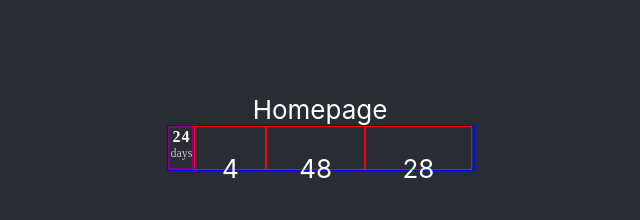
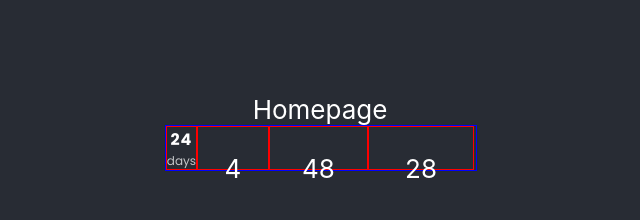
Before and after one commit to Wesley-Ryan/companyFE, a React (Create React App) app: page / in a window 1280 px wide. Shown: the part 268-488 px from the top of the page, without its empty margins (320-960 px from the left). Built offline with nearby package versions, Linux system fonts and the light colour scheme.

Commit message:
imported Poppins per design file

```diff
--- a/public/index.html
+++ b/public/index.html
@@ -15,6 +15,12 @@
       user's mobile device or desktop. See https://developers.google.com/web/fundamentals/web-app-manifest/
     -->
     <link rel="manifest" href="%PUBLIC_URL%/manifest.json" />
+    <link rel="preconnect" href="https://fonts.googleapis.com" />
+    <link rel="preconnect" href="https://fonts.gstatic.com" crossorigin />
+    <link
+      href="https://fonts.googleapis.com/css2?family=Poppins:ital,wght@0,100;0,200;0,300;0,400;0,500;0,600;0,700;0,800;0,900;1,100;1,200;1,300;1,400;1,500;1,600;1,700;1,800;1,900&display=swap"
+      rel="stylesheet"
+    />
     <!--
       Notice the use of %PUBLIC_URL% in the tags above.
       It will be replaced with the URL of the `public` folder during the build.
--- a/src/components/CountDownBanner.tsx
+++ b/src/components/CountDownBanner.tsx
@@ -3,6 +3,7 @@
 
 import { calculateTimeLeft } from "../hooks/useTimer";
 import { Column } from "../styles/Styles";
+
 export const CountDownBanner = () => {
   const deadline = calculateTimeLeft();
 
@@ -15,13 +16,7 @@
         display: flex;
       `}
     >
-      <div
-        css={css`
-          display: flex;
-          flex-direction: column;
-          border: 2px solid purple;
-        `}
-      >
+      <Column>
         <p
           css={css`
             color: #ffffff;
@@ -47,7 +42,7 @@
         >
           days
         </p>
-      </div>
+      </Column>
 
       <Column>
         <p>{deadline?.hours}</p>
```
